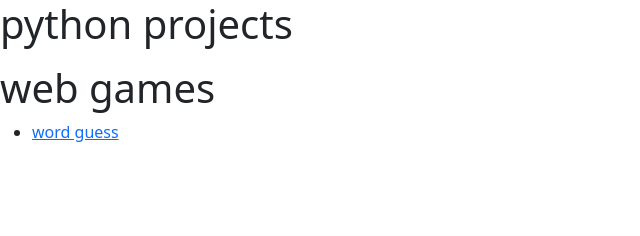
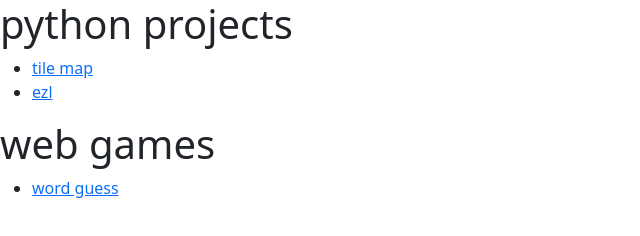
Before and after one commit to jdszekeres/jdszekeres.github.io, a plain HTML site: page index.html in a window 1280 px wide. Shown: the whole page, without its empty margins (0-640 px from the left). Drawn offline with nearby package versions, Linux system fonts and the light colour scheme.

Commit message:
Update index.html

```diff
--- a/index.html
+++ b/index.html
@@ -5,7 +5,8 @@
 <body>
     <h1>python projects</h1>
     <ul>
-
+        <li><a href="https://github.com/jdszekeres/tilemap">tile map</a></li>
+        <li><a href="https://github.com/jdszekeres/ezl">ezl</a></li>
     </ul>
     <h1>web games</h1>
     <ul>
```
